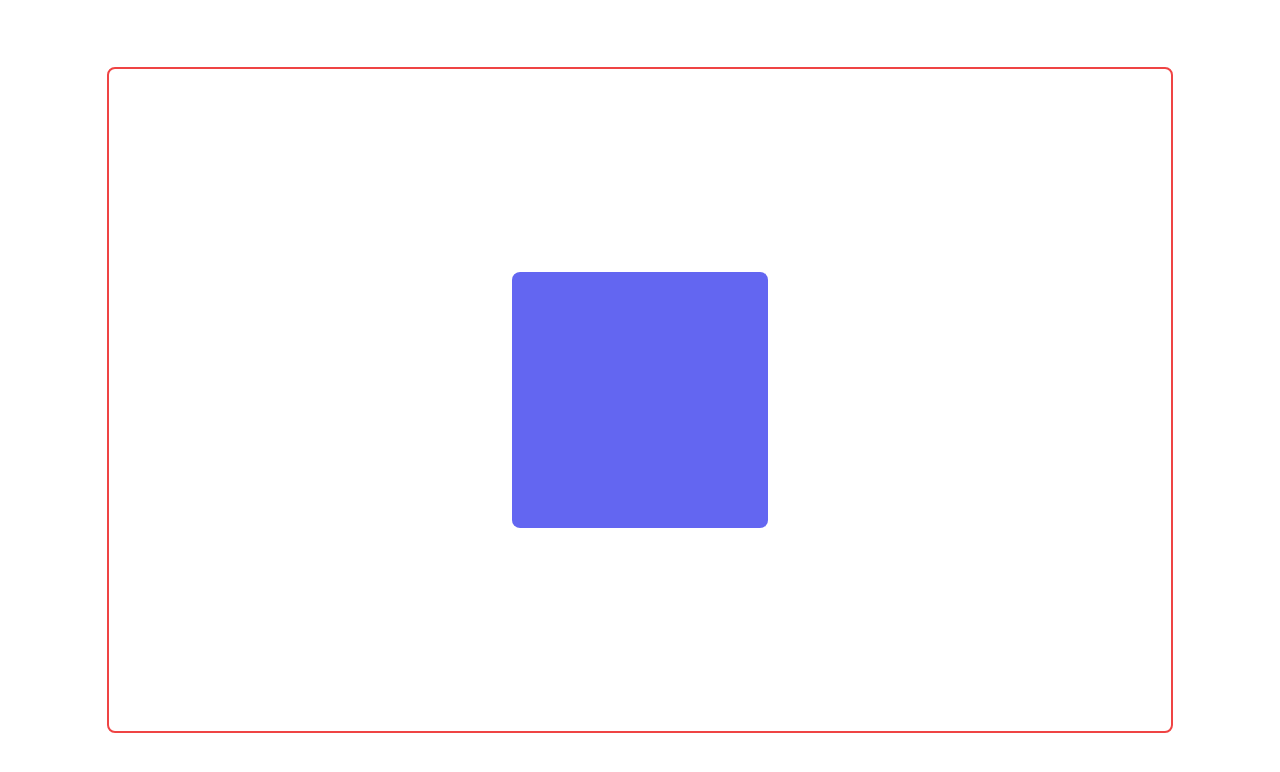
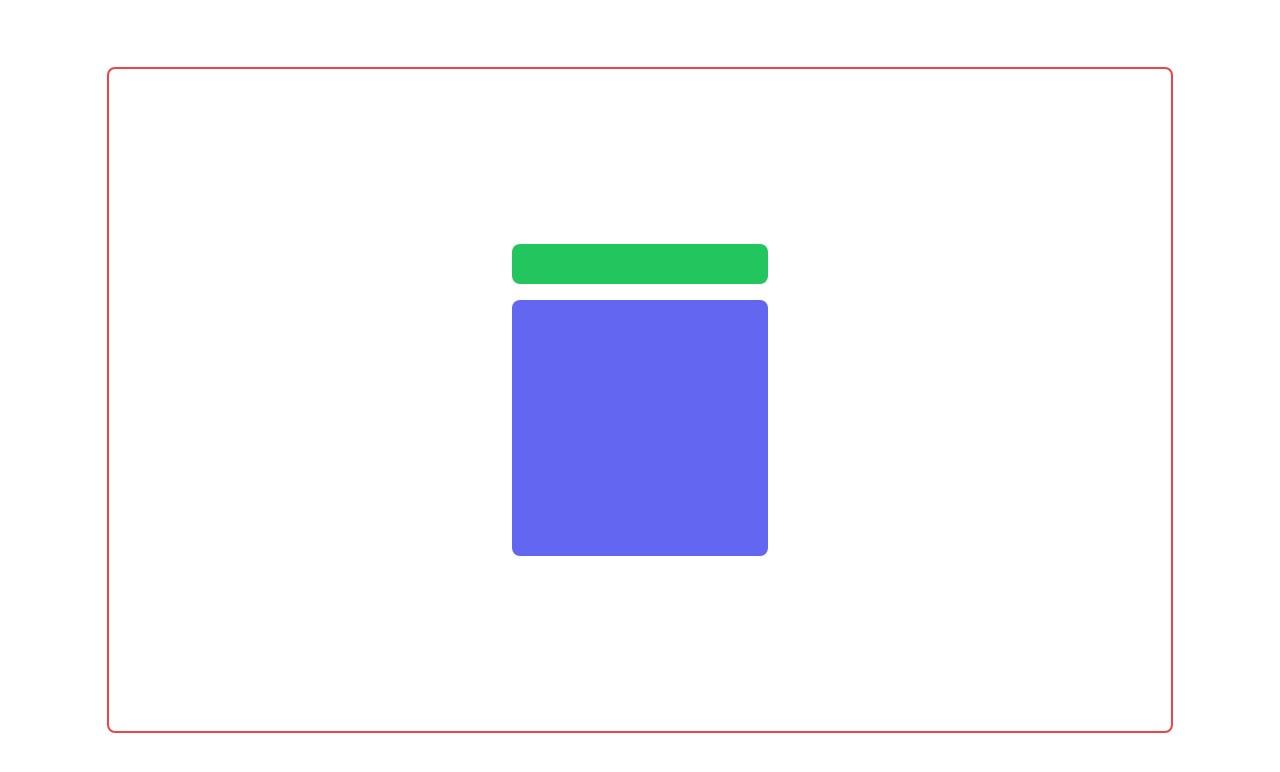
Before and after one commit to mahmud035/Level-2-Frontend-Track-All-Modules, a React (Vite) app in the folder 7. Introduction To Framer Motion/framer-motion-introduction/: page / in a window 1280 px wide. Shown: the top 772 px of the page. Built offline with nearby package versions, Linux system fonts and the light colour scheme.

Commit message:
7-10 Framer Motion Hook - UseDragControls()

```diff
--- a/7. Introduction To Framer Motion/framer-motion-introduction/src/App.tsx
+++ b/7. Introduction To Framer Motion/framer-motion-introduction/src/App.tsx
@@ -6,7 +6,8 @@
 // import Lesson6 from './pages/Lesson6';
 // import Lesson7 from './pages/Lesson7';
 // import Lesson8 from './pages/Lesson8';
-import Lesson9 from './pages/Lesson9';
+// import Lesson9 from './pages/Lesson9';
+import Lesson10 from './pages/Lesson10';
 
 const App = () => {
   return (
@@ -19,7 +20,8 @@ const App = () => {
       {/* <Lesson6 /> */}
       {/* <Lesson7 /> */}
       {/* <Lesson8 /> */}
-      <Lesson9 />
+      {/* <Lesson9 /> */}
+      <Lesson10 />
     </div>
   );
 };
--- /dev/null
+++ b/7. Introduction To Framer Motion/framer-motion-introduction/src/pages/Lesson10.tsx
@@ -0,0 +1,21 @@
+import { motion, useDragControls } from 'framer-motion';
+
+const Lesson10 = () => {
+  const controls = useDragControls();
+
+  return (
+    <div className="flex flex-col items-center justify-center gap-4 p-4 border-2 border-red-500 rounded-lg size-5/6 ">
+      <div
+        onPointerDown={(e) => controls.start(e)}
+        className="flex flex-wrap w-64 h-10 gap-4 bg-green-500 rounded-lg"
+      ></div>
+      <motion.div
+        className="flex flex-wrap gap-4 bg-indigo-500 rounded-lg size-64"
+        drag="x"
+        dragControls={controls}
+      ></motion.div>
+    </div>
+  );
+};
+
+export default Lesson10;
```
